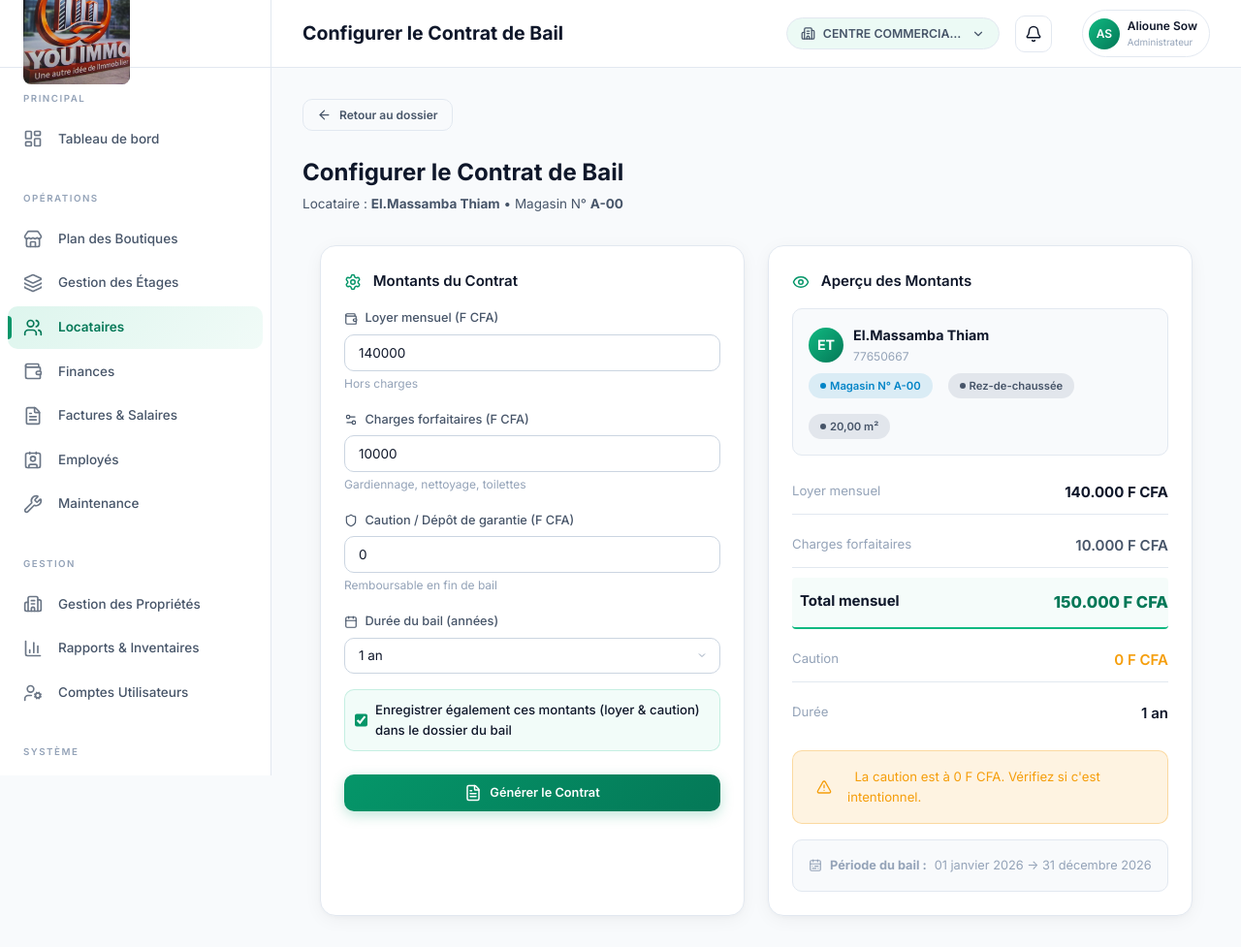
After one commit to Ablaye11/centre-you-immo, a Django app: page /locataires/baux/14/configurer/ in a window 1280 px wide. The commit adds this page. Shown: the whole page at 97% size. Run offline with Django 5.2, Linux system fonts and the light colour scheme; a user stored in the database is signed in; data comes from the database, SQL or seed files in the repository; data that the repository does not hold is empty; some libraries are stand-ins or nearby versions.

Commit message:
feat: page de configuration du contrat (montants loyer, mensualites, charges, caution, duree)

```diff
--- a/templates/tenants/lease_print.html
+++ b/templates/tenants/lease_print.html
@@ -358,9 +358,9 @@
                 </p>
 
                 <!-- Article 3 (Début) -->
-                <div class="article-title">ARTICLE 3 : LOYER</div>
+                <div class="article-title">ARTICLE 3 : LOYER ET CAUTION</div>
                 <p>
-                    La présente location est acceptée et consentie moyennant un loyer mensuel de <span class="bold uppercase">{{ monthly_rent_words }}</span> Francs CFA (<span class="bold">{{ rent_formatted }} F CFA</span>). Et des charges forfaitaires de <span class="bold">{{ charges_formatted }} F CFA</span> (gardiennage matin / soir, nettoyages, gestion toilettes) soit un montant total de <span class="bold uppercase">{{ total_monthly_words }}</span> Francs CFA (<span class="bold">{{ total_monthly_formatted }} F CFA</span>).
+                    La présente location est acceptée et consentie moyennant un loyer mensuel de <span class="bold uppercase">{{ monthly_rent_words }}</span> Francs CFA (<span class="bold">{{ rent_formatted }} F CFA</span>). Et des charges forfaitaires de <span class="bold">{{ charges_formatted }} F CFA</span> (gardiennage matin / soir, nettoyages, gestion toilettes) soit un montant total de <span class="bold uppercase">{{ total_monthly_words }}</span> Francs CFA (<span class="bold">{{ total_monthly_formatted }} F CFA</span>).{% if deposit and deposit > 0 %} À titre de caution et dépôt de garantie, le preneur verse ce jour la somme de <span class="bold uppercase">{{ deposit_words }}</span> Francs CFA (<span class="bold">{{ deposit_formatted }} F CFA</span>) remboursable à l'expiration du bail sous réserve de parfaite exécution des obligations.{% endif %}
                 </p>
             </div>
             <div class="page-number">1</div>
--- /dev/null
+++ b/templates/tenants/lease_print_config.html
@@ -0,0 +1,212 @@
+{% extends 'base.html' %}
+{% load static %}
+
+{% block title %}Configurer le Contrat de Bail{% endblock %}
+{% block page_title %}Configurer le Contrat de Bail{% endblock %}
+
+{% block content %}
+<div class="page-header animate-in">
+    <div>
+        <a href="{% url 'tenant_detail' lease.tenant.pk %}" class="btn btn-outline btn-sm mb-2">
+            <i data-lucide="arrow-left"></i> Retour au dossier
+        </a>
+        <h2 style="margin-top: 8px;">Configurer le Contrat de Bail</h2>
+        <p>Locataire : <strong>{{ lease.tenant.full_name }}</strong> &bull; Magasin N° <strong>{{ lease.shop.shop_number }}</strong></p>
+    </div>
+</div>
+
+<div class="grid-2 animate-in" style="max-width: 900px; margin: 0 auto;">
+
+    <!-- Formulaire de configuration -->
+    <div class="card" style="grid-column: 1;">
+        <div class="card-header">
+            <h3 class="card-title">
+                <i data-lucide="settings" style="width:18px;height:18px;margin-right:8px;vertical-align:middle;color:var(--primary-600);"></i>
+                Montants du Contrat
+            </h3>
+        </div>
+        <form method="post" id="configForm">
+            {% csrf_token %}
+            <div class="form-group">
+                <label class="form-label">
+                    <i data-lucide="wallet" style="width:14px;height:14px;vertical-align:middle;margin-right:4px;"></i>
+                    Loyer mensuel (F CFA)
+                </label>
+                <input
+                    type="number"
+                    name="rent"
+                    id="rent"
+                    class="form-control"
+                    value="{{ default_rent }}"
+                    min="0"
+                    step="1000"
+                    required
+                    oninput="updatePreview()"
+                >
+                <small style="color: var(--text-muted); font-size: 0.8rem;">Hors charges</small>
+            </div>
+
+            <div class="form-group">
+                <label class="form-label">
+                    <i data-lucide="settings-2" style="width:14px;height:14px;vertical-align:middle;margin-right:4px;"></i>
+                    Charges forfaitaires (F CFA)
+                </label>
+                <input
+                    type="number"
+                    name="charges"
+                    id="charges"
+                    class="form-control"
+                    value="{{ default_charges }}"
+                    min="0"
+                    step="1000"
+                    oninput="updatePreview()"
+                >
+                <small style="color: var(--text-muted); font-size: 0.8rem;">Gardiennage, nettoyage, toilettes</small>
+            </div>
+
+            <div class="form-group">
+                <label class="form-label">
+                    <i data-lucide="shield" style="width:14px;height:14px;vertical-align:middle;margin-right:4px;"></i>
+                    Caution / Dépôt de garantie (F CFA)
+                </label>
+                <input
+                    type="number"
+                    name="deposit"
+                    id="deposit"
+                    class="form-control"
+                    value="{{ default_deposit }}"
+                    min="0"
+                    step="1000"
+                    oninput="updatePreview()"
+                >
+                <small style="color: var(--text-muted); font-size: 0.8rem;">Remboursable en fin de bail</small>
+            </div>
+
+            <div class="form-group">
+                <label class="form-label">
+                    <i data-lucide="calendar" style="width:14px;height:14px;vertical-align:middle;margin-right:4px;"></i>
+                    Durée du bail (années)
+                </label>
+                <select name="duration" id="duration" class="form-control" onchange="updatePreview()">
+                    <option value="1" {% if default_duration == 1 %}selected{% endif %}>1 an</option>
+                    <option value="2" {% if default_duration == 2 %}selected{% endif %}>2 ans</option>
+                    <option value="3" {% if default_duration == 3 %}selected{% endif %}>3 ans</option>
+                    <option value="5" {% if default_duration == 5 %}selected{% endif %}>5 ans</option>
+                    <option value="7" {% if default_duration == 7 %}selected{% endif %}>7 ans</option>
+                    <option value="10" {% if default_duration == 10 %}selected{% endif %}>10 ans</option>
+                </select>
+            </div>
+
+            <div class="form-group" style="margin-top: var(--spacing-md); padding: 10px; background: rgba(16, 185, 129, 0.05); border: 1px solid rgba(16, 185, 129, 0.2); border-radius: var(--radius-md);">
+                <label style="display: flex; align-items: center; gap: 8px; cursor: pointer; font-size: 0.88rem; font-weight: 500; margin: 0;">
+                    <input type="checkbox" name="save_to_lease" value="1" checked style="width: 16px; height: 16px; accent-color: var(--primary-600);">
+                    <span>Enregistrer également ces montants (loyer & caution) dans le dossier du bail</span>
+                </label>
+            </div>
+
+            <div style="margin-top: var(--spacing-lg); display: flex; gap: var(--spacing-sm);">
+                <button type="submit" class="btn btn-primary" style="flex: 1; justify-content: center;">
+                    <i data-lucide="file-text"></i>
+                    Générer le Contrat
+                </button>
+            </div>
+        </form>
+    </div>
+
+    <!-- Aperçu en temps réel -->
+    <div class="card" style="grid-column: 2;">
+        <div class="card-header">
+            <h3 class="card-title">
+                <i data-lucide="eye" style="width:18px;height:18px;margin-right:8px;vertical-align:middle;color:var(--primary-600);"></i>
+                Aperçu des Montants
+            </h3>
+        </div>
+
+        <!-- Infos locataire (fixes) -->
+        <div style="background: var(--bg-body); border-radius: var(--radius-md); padding: var(--spacing-md); margin-bottom: var(--spacing-md); border: 1px solid var(--border-color);">
+            <div style="display: flex; gap: 10px; align-items: center; margin-bottom: 8px;">
+                <div style="width: 36px; height: 36px; border-radius: 50%; background: linear-gradient(135deg, var(--primary-500), var(--primary-700)); display: flex; align-items: center; justify-content: center; color: white; font-weight: 700; font-size: 0.95rem;">
+                    {{ lease.tenant.first_name|first }}{{ lease.tenant.last_name|first }}
+                </div>
+                <div>
+                    <div style="font-weight: 700; font-size: 0.95rem;">{{ lease.tenant.full_name }}</div>
+                    <div style="font-size: 0.8rem; color: var(--text-muted);">{{ lease.tenant.phone }}</div>
+                </div>
+            </div>
+            <div style="display: flex; gap: var(--spacing-md); flex-wrap: wrap;">
+                <span class="badge badge-info">Magasin N° {{ lease.shop.shop_number }}</span>
+                {% if lease.shop.floor %}<span class="badge badge-secondary">{{ lease.shop.floor.name }}</span>{% endif %}
+                {% if lease.shop.surface %}<span class="badge badge-secondary">{{ lease.shop.surface }} m²</span>{% endif %}
+            </div>
+        </div>
+
+        <!-- Récapitulatif montants (mis à jour dynamiquement) -->
+        <div style="display: flex; flex-direction: column; gap: 10px;">
+            <div class="info-row" style="display: flex; justify-content: space-between; padding: 10px 0; border-bottom: 1px solid var(--border-color);">
+                <span style="color: var(--text-muted); font-size: 0.88rem;">Loyer mensuel</span>
+                <span style="font-weight: 700;" id="preview-rent">{{ default_rent|floatformat:0 }} F CFA</span>
+            </div>
+            <div class="info-row" style="display: flex; justify-content: space-between; padding: 10px 0; border-bottom: 1px solid var(--border-color);">
+                <span style="color: var(--text-muted); font-size: 0.88rem;">Charges forfaitaires</span>
+                <span style="font-weight: 600; color: var(--text-secondary);" id="preview-charges">{{ default_charges|floatformat:0 }} F CFA</span>
+            </div>
+            <div class="info-row" style="display: flex; justify-content: space-between; padding: 12px 0; border-bottom: 2px solid var(--primary-500); background: rgba(16,185,129,0.04); padding-left: 8px; border-radius: 4px;">
+                <span style="font-weight: 700;">Total mensuel</span>
+                <span style="font-weight: 800; font-size: 1.1rem; color: var(--primary-700);" id="preview-total">— F CFA</span>
+            </div>
+            <div class="info-row" style="display: flex; justify-content: space-between; padding: 10px 0; border-bottom: 1px solid var(--border-color);">
+                <span style="color: var(--text-muted); font-size: 0.88rem;">Caution</span>
+                <span style="font-weight: 600; color: var(--warning);" id="preview-deposit">{{ default_deposit|floatformat:0 }} F CFA</span>
+            </div>
+            <div class="info-row" style="display: flex; justify-content: space-between; padding: 10px 0;">
+                <span style="color: var(--text-muted); font-size: 0.88rem;">Durée</span>
+                <span style="font-weight: 600;" id="preview-duration">{{ default_duration }} ans ({{ lease.start_date|date:"d/m/Y" }} → {{ lease.end_date|date:"d/m/Y" }})</span>
+            </div>
+        </div>
+
+        <!-- Alerte si caution = 0 -->
+        <div id="deposit-warning" class="alert alert-warning" style="margin-top: var(--spacing-md); display: {% if default_deposit == 0 %}flex{% else %}none{% endif %};">
+            <i data-lucide="alert-triangle" style="width:16px;height:16px;flex-shrink:0;"></i>
+            &nbsp; La caution est à 0 F CFA. Vérifiez si c'est intentionnel.
+        </div>
+
+        <!-- Dates du bail -->
+        <div style="margin-top: var(--spacing-md); padding: var(--spacing-md); background: var(--bg-body); border-radius: var(--radius-md); border: 1px solid var(--border-color); font-size: 0.85rem;">
+            <div style="display: flex; gap: 8px; align-items: center; color: var(--text-muted);">
+                <i data-lucide="calendar-range" style="width:14px;height:14px;"></i>
+                <strong>Période du bail :</strong>
+                {{ lease.start_date|date:"d F Y" }} → {{ lease.end_date|date:"d F Y" }}
+            </div>
+        </div>
+    </div>
+
+</div>
+
+<script>
+function formatNumber(n) {
+    return new Intl.NumberFormat('fr-FR').format(n).replace(/\u202f/g, '.');
+}
+
+function updatePreview() {
+    const rent     = parseInt(document.getElementById('rent').value)     || 0;
+    const charges  = parseInt(document.getElementById('charges').value)  || 0;
+    const deposit  = parseInt(document.getElementById('deposit').value)  || 0;
+    const duration = parseInt(document.getElementById('duration').value) || 3;
+
+    const total = rent + charges;
+
+    document.getElementById('preview-rent').textContent    = formatNumber(rent)    + ' F CFA';
+    document.getElementById('preview-charges').textContent = formatNumber(charges)  + ' F CFA';
+    document.getElementById('preview-total').textContent   = formatNumber(total)   + ' F CFA';
+    document.getElementById('preview-deposit').textContent = formatNumber(deposit)  + ' F CFA';
+    document.getElementById('preview-duration').textContent = duration + ' an' + (duration > 1 ? 's' : '');
+
+    const warn = document.getElementById('deposit-warning');
+    warn.style.display = deposit === 0 ? 'flex' : 'none';
+}
+
+// Initialisation
+updatePreview();
+</script>
+
+{% endblock %}
--- a/templates/tenants/tenant_detail.html
+++ b/templates/tenants/tenant_detail.html
@@ -90,7 +90,7 @@
                         <span style="font-weight: 700; font-size: 1rem; color: var(--accent-500);">Boutique {{ lease.shop.shop_number }}</span>
                         <div class="flex gap-1" style="align-items: center;">
                             <span class="badge {% if lease.status == 'active' %}badge-success{% else %}badge-secondary{% endif %}">{{ lease.get_status_display }}</span>
-                            <a href="{% url 'lease_print' lease.pk %}" class="btn btn-outline btn-sm btn-icon" title="Imprimer le contrat de bail" style="color: var(--accent-500); border-color: rgba(245, 158, 11, 0.25);">
+                            <a href="{% url 'lease_print_config' lease.pk %}" class="btn btn-outline btn-sm btn-icon" title="Configurer et imprimer le contrat de bail" style="color: var(--accent-500); border-color: rgba(245, 158, 11, 0.25);">
                                 <i data-lucide="printer"></i>
                             </a>
                         </div>
--- a/templates/tenants/tenant_list.html
+++ b/templates/tenants/tenant_list.html
@@ -60,7 +60,7 @@
                                          </a>
                                          {% for lease in tenant.leases.all %}
                                              {% if lease.status == 'active' %}
-                                             <a href="{% url 'lease_print' lease.pk %}" class="btn btn-outline btn-sm btn-icon" title="Imprimer le contrat de bail (Boutique {{ lease.shop.shop_number }})" style="color: var(--accent-500); border-color: rgba(245, 158, 11, 0.25);">
+                                             <a href="{% url 'lease_print_config' lease.pk %}" class="btn btn-outline btn-sm btn-icon" title="Configurer et imprimer le contrat (Boutique {{ lease.shop.shop_number }})" style="color: var(--accent-500); border-color: rgba(245, 158, 11, 0.25);">
                                                  <i data-lucide="printer"></i>
                                              </a>
                                              {% endif %}
--- a/tenants/urls.py
+++ b/tenants/urls.py
@@ -13,6 +13,7 @@ urlpatterns = [
     path('creer/', views.TenantCreateView.as_view(), name='tenant_create'),
     path('<int:pk>/modifier/', views.TenantUpdateView.as_view(), name='tenant_update'),
     path('<int:pk>/supprimer/', views.TenantDeleteView.as_view(), name='tenant_delete'),
+    path('baux/<int:pk>/configurer/', views.LeasePrintConfigView.as_view(), name='lease_print_config'),
     path('baux/<int:pk>/imprimer/', views.LeasePrintView.as_view(), name='lease_print'),
     path('<int:pk>/ajouter-bail/', views.AddLeaseView.as_view(), name='add_lease'),
 
--- a/tenants/views.py
+++ b/tenants/views.py
@@ -3,7 +3,7 @@ from django.contrib.auth.mixins import LoginRequiredMixin
 from django.urls import reverse_lazy
 from django.contrib import messages
 from django.db import transaction
-from django.shortcuts import redirect, render
+from django.shortcuts import redirect, render, get_object_or_404
 from django.utils import timezone
 from .models import Tenant, Shop, Lease, Floor, Mall
 from .forms import ShopForm, TenantForm, FloorForm, MallForm
@@ -425,6 +425,52 @@ class MallDeleteView(LoginRequiredMixin, DeleteView):
         return super().form_valid(form)
 
 
+class LeasePrintConfigView(LoginRequiredMixin, View):
+    """Page de configuration des montants avant impression du contrat de bail."""
+
+    def get(self, request, pk):
+        lease = get_object_or_404(Lease, pk=pk)
+        rent = int(lease.monthly_rent)
+        deposit = int(lease.deposit)
+        default_charges = 15000 if rent >= 150000 else 10000
+
+        # Durée par défaut
+        if lease.start_date and lease.end_date:
+            duration_years = max(1, round((lease.end_date - lease.start_date).days / 365.25))
+        else:
+            duration_years = 3
+
+        return render(request, 'tenants/lease_print_config.html', {
+            'lease': lease,
+            'default_rent': rent,
+            'default_charges': default_charges,
+            'default_deposit': deposit,
+            'default_duration': duration_years,
+            'active_menu': 'tenants',
+        })
+
+    def post(self, request, pk):
+        """Redirige vers l'impression avec les montants personnalisés en paramètres GET."""
+        try:
+            rent = int(request.POST.get('rent', 0))
+            charges = int(request.POST.get('charges', 0))
+            deposit = int(request.POST.get('deposit', 0))
+            duration = int(request.POST.get('duration', 3))
+        except (ValueError, TypeError):
+            messages.error(request, "Veuillez saisir des montants valides.")
+            return redirect('lease_print_config', pk=pk)
+
+        # Optionnellement mettre à jour le bail en BDD
+        if request.POST.get('save_to_lease'):
+            lease = get_object_or_404(Lease, pk=pk)
+            lease.monthly_rent = rent
+            lease.deposit = deposit
+            lease.save(update_fields=['monthly_rent', 'deposit'])
+
+        url = f"/locataires/baux/{pk}/imprimer/?rent={rent}&charges={charges}&deposit={deposit}&duration={duration}"
+        return redirect(url)
+
+
 class LeasePrintView(LoginRequiredMixin, DetailView):
     model = Lease
     template_name = 'tenants/lease_print.html'
@@ -436,29 +482,50 @@ class LeasePrintView(LoginRequiredMixin, DetailView):
         context['active_menu'] = 'tenants'
         context['today'] = timezone.now().date()
 
-        # Montants loyer et charges
-        rent = int(lease.monthly_rent)
-        # Selon les contrats modèles YOU IMMO : 15 000 F CFA pour loyers >= 150 000, sinon 10 000 F CFA
-        charges = 15000 if rent >= 150000 else 10000
+        # Lecture des montants depuis les paramètres GET (si configuré) ou depuis la BDD
+        try:
+            rent = int(self.request.GET.get('rent') or lease.monthly_rent)
+        except (ValueError, TypeError):
+            rent = int(lease.monthly_rent)
+
+        try:
+            charges = int(self.request.GET.get('charges') or (15000 if rent >= 150000 else 10000))
+        except (ValueError, TypeError):
+            charges = 15000 if rent >= 150000 else 10000
+
+        try:
+            deposit = int(self.request.GET.get('deposit') or lease.deposit)
+        except (ValueError, TypeError):
+            deposit = int(lease.deposit)
+
+        try:
+            duration_years = int(self.request.GET.get('duration') or 3)
+        except (ValueError, TypeError):
+            if lease.start_date and lease.end_date:
+                duration_years = max(1, round((lease.end_date - lease.start_date).days / 365.25))
+            else:
+                duration_years = 3
+
         total_monthly = rent + charges
 
-        # Durée du bail
-        if lease.start_date and lease.end_date:
-            duration_years = max(1, round((lease.end_date - lease.start_date).days / 365.25))
-        else:
-            duration_years = 3
+        def fmt(n):
+            return f"{n:,}".replace(",", ".")
 
         context['rent'] = rent
-        context['rent_formatted'] = f"{rent:,}".replace(",", ".")
+        context['rent_formatted'] = fmt(rent)
         context['charges'] = charges
-        context['charges_formatted'] = f"{charges:,}".replace(",", ".")
+        context['charges_formatted'] = fmt(charges)
+        context['deposit'] = deposit
+        context['deposit_formatted'] = fmt(deposit)
         context['total_monthly'] = total_monthly
-        context['total_monthly_formatted'] = f"{total_monthly:,}".replace(",", ".")
+        context['total_monthly_formatted'] = fmt(total_monthly)
 
         context['monthly_rent_words'] = number_to_words_fr(rent)
         context['charges_words'] = number_to_words_fr(charges)
+        context['deposit_words'] = number_to_words_fr(deposit)
         context['total_monthly_words'] = number_to_words_fr(total_monthly)
         context['duration_years_str'] = f"{duration_years:02d}"
+        context['duration_years'] = duration_years
 
         return context
 
```
